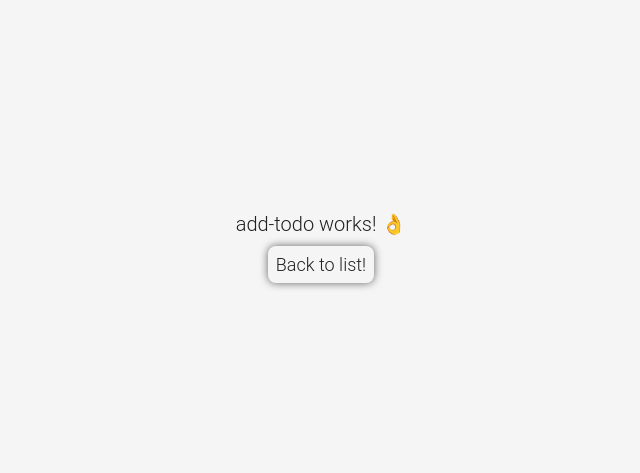
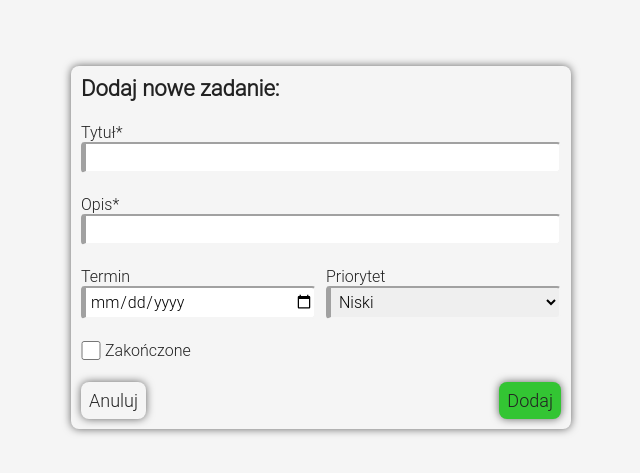
Before and after one commit to Uszkers/angular-bootcamp, an Angular app: page /add in a window 1280 px wide. Shown: the part 153-626 px from the top of the page, without its empty margins (319-959 px from the left). Built offline with nearby package versions, Linux system fonts and the light colour scheme.

Commit message:
Chapter 2.2: * filling add-todo.component.html * changes in colors * adding roboto font

```diff
--- a/src/app/todos/add-todo/add-todo.component.html
+++ b/src/app/todos/add-todo/add-todo.component.html
@@ -1,2 +1,63 @@
-<p style="font-size: 2rem">add-todo works! 👌</p>
-<a class="c-button" [routerLink]="['']">Back to list!</a>
+<form #addTodoForm="ngForm" class="c-card c-form" (ngSubmit)="onSubmit(addTodoForm)">
+  <header class="c-form__header">Dodaj nowe zadanie:</header>
+  <label class="c-form__control c-form__control--full-width">
+    <span class="c-form__label">Tytuł*</span>
+    <input
+      type="text"
+      required
+      [(ngModel)]="model.title"
+      name="name"
+      #name="ngModel"
+    />
+    <div class="c-form__error-msg" [hidden]="name.valid || name.untouched">
+      Tytuł jest wymagany
+    </div>
+  </label>
+  <label class="c-form__control c-form__control--full-width">
+    <span class="c-form__label">Opis*</span>
+    <input
+      type="text"
+      required
+      [(ngModel)]="model.description"
+      name="description"
+      #description="ngModel"
+    />
+    <div
+      class="c-form__error-msg"
+      [hidden]="description.valid || description.untouched"
+    >
+      Opis jest wymagany
+    </div>
+  </label>
+
+  <label class="c-form__control"
+  ><span class="c-form__label">Termin</span>
+    <input
+      type="date"
+      [min]="minDate"
+      [(ngModel)]="model.dueDate"
+      name="dueDate"
+    /></label>
+
+  <label class="c-form__control"
+  ><span class="c-form__label">Priorytet</span>
+    <select [(ngModel)]="model.priority" name="priority">
+      <option *ngFor="let priority of priorityDict" [value]="priority.code">
+        {{ priority.value }}
+      </option>
+    </select>
+  </label>
+  <label class="c-form__control c-form__control--checkbox">
+    <input
+      type="checkbox"
+      [(ngModel)]="model.completed"
+      name="completed"
+    /><span class="c-form__label c-form__label--checkbox"
+  >Zakończone</span
+  ></label
+  >
+  <footer class="c-form__footer">
+    <a class="c-button" [routerLink]="['']">Anuluj</a>
+    <button class="c-button c-button--confirm" type="submit">Dodaj</button>
+  </footer>
+</form>
--- a/src/app/todos/add-todo/add-todo.component.ts
+++ b/src/app/todos/add-todo/add-todo.component.ts
@@ -1,8 +1,30 @@
 import { Component } from '@angular/core';
+import { PRIORITY_DICTIONARY, TodoModel } from '../todo/todo.model';
+import { NgForm } from '@angular/forms';
 
 @Component({
   selector: 'abc-add-todo',
   templateUrl: './add-todo.component.html',
   styleUrls: ['./add-todo.component.scss'],
 })
-export class AddTodoComponent {}
+export class AddTodoComponent {
+  model: TodoModel = {
+    title: '',
+    completed: false,
+    dueDate: undefined,
+    priority: 'LOW',
+    description: '',
+  };
+
+  priorityDict = PRIORITY_DICTIONARY;
+  minDate = new Date().toISOString().split('T')[0];
+
+  onSubmit(addTodoForm: NgForm): void {
+    if (addTodoForm.invalid) {
+      addTodoForm.form.markAllAsTouched();
+      console.error('Form is invalid');
+      return;
+    }
+    console.log('TODO: handle adding data on submit', this.model);
+  }
+}
```
Also changed, not shown: src/app/app.module.ts (+8 -1 lines).
